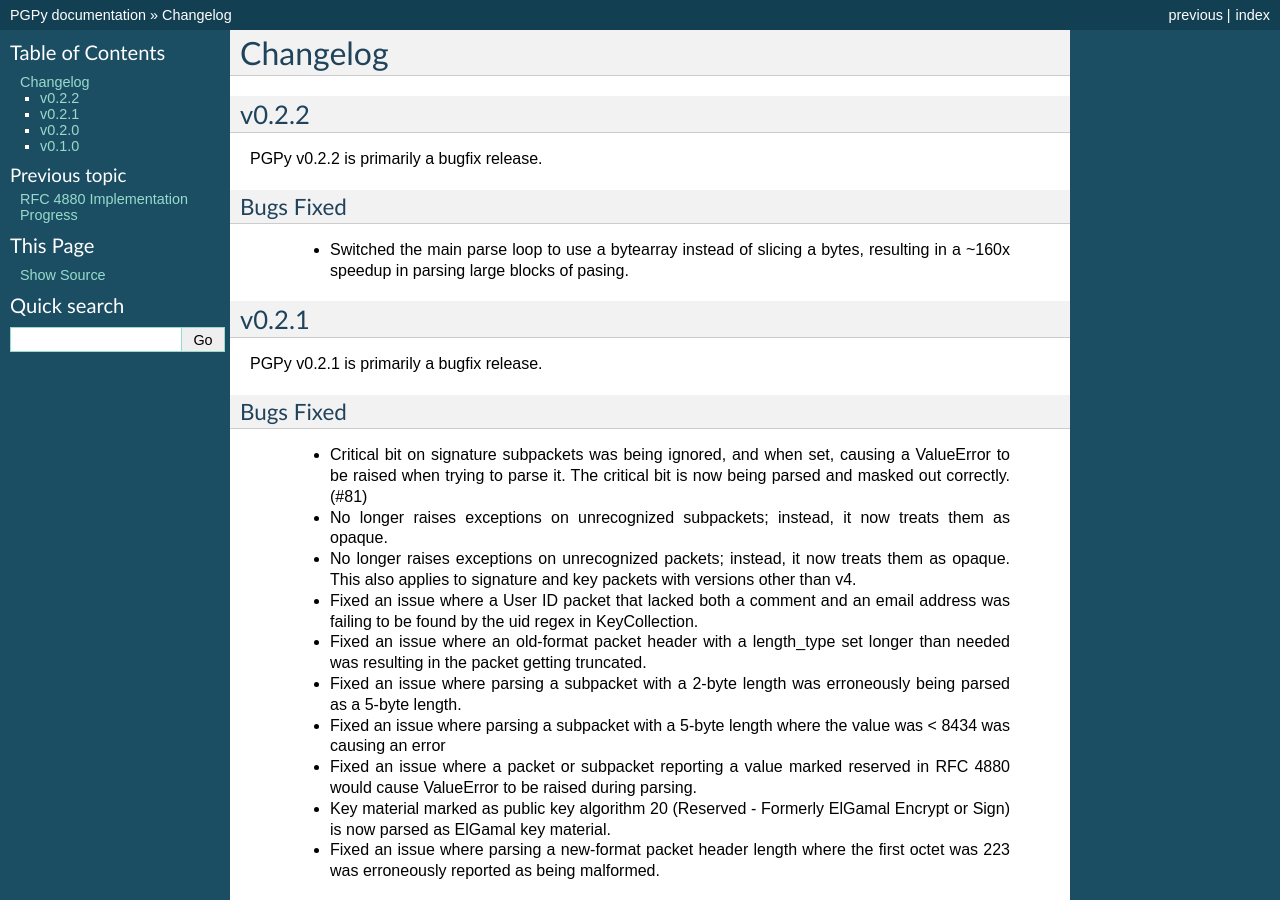
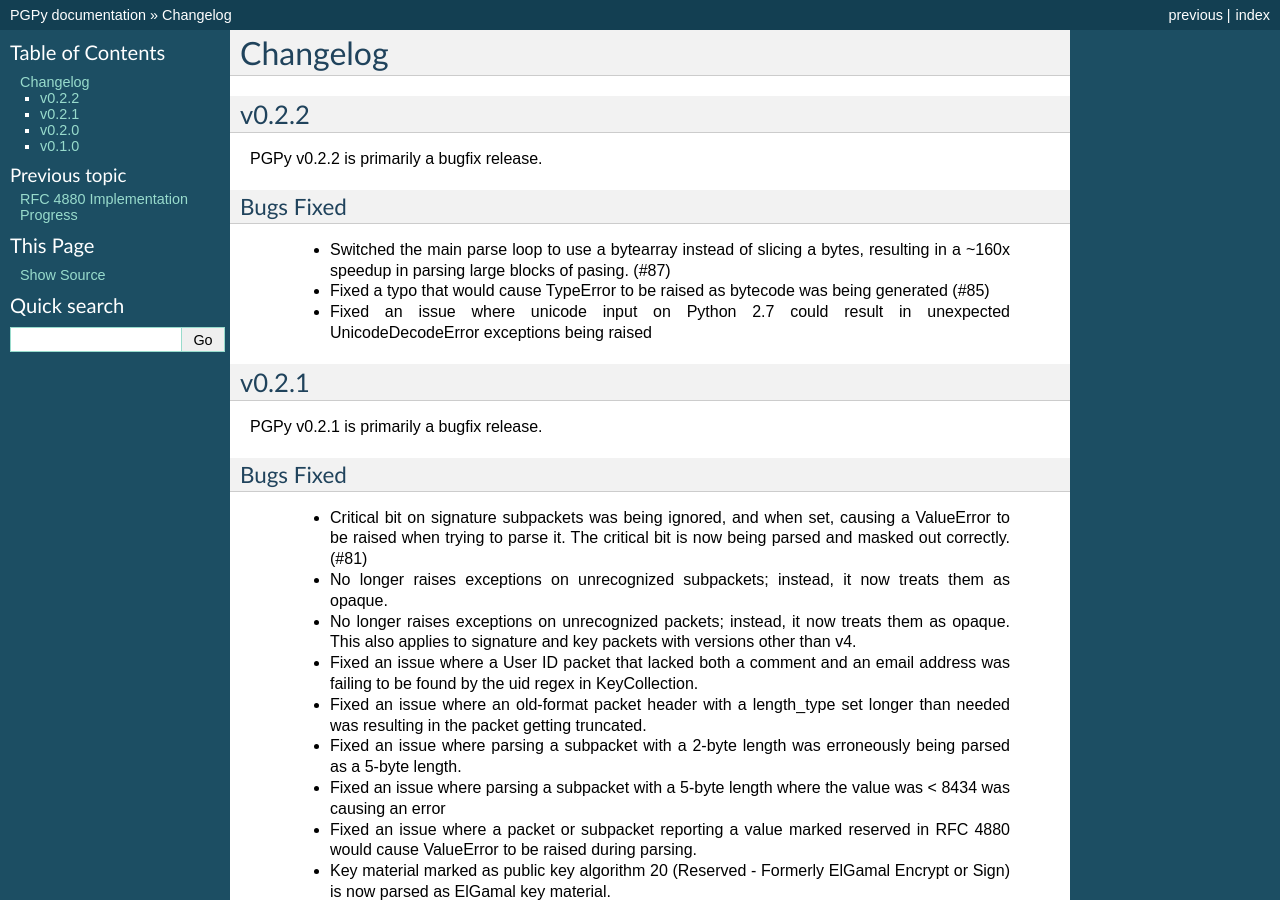
Before and after one commit to SecurityInnovation/PGPy, a Sphinx documentation site: the page built from docs/source/changelog.rst, in a window 1280 px wide and 900 px high. Built offline with Sphinx 7.4.7, drawn with Linux system fonts in a browser that asks for light colours; the version number could not be read and is left out.

Commit message:
updated docs

```diff
--- a/docs/source/changelog.rst
+++ b/docs/source/changelog.rst
@@ -12,7 +12,9 @@
 
 Bugs Fixed
 ----------
- * Switched the main parse loop to use a bytearray instead of slicing a bytes, resulting in a ~160x speedup in parsing large blocks of pasing.
+ * Switched the main parse loop to use a bytearray instead of slicing a bytes, resulting in a ~160x speedup in parsing large blocks of pasing. (#87)
+ * Fixed a typo that would cause TypeError to be raised as bytecode was being generated (#85)
+ * Fixed an issue where unicode input on Python 2.7 could result in unexpected UnicodeDecodeError exceptions being raised
 
 v0.2.1
 ======
```
